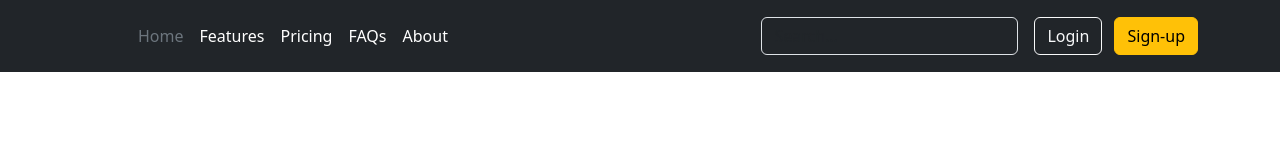
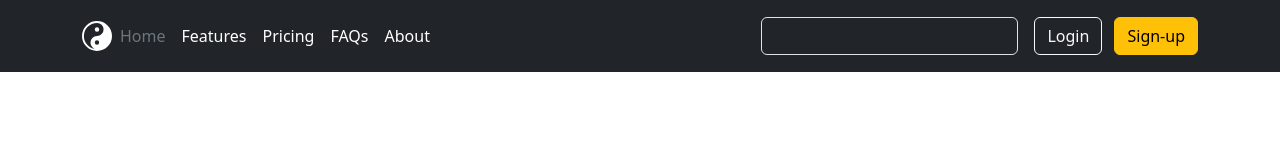
Before and after one commit to aakashthapa7/learning-bootstrap, a plain HTML site: page index.html in a window 1280 px wide. Drawn offline with nearby package versions, Linux system fonts and the light colour scheme.

Commit message:
complete header

```diff
--- a/index.html
+++ b/index.html
@@ -7,17 +7,23 @@
     <title>My website</title>
     <link href="https://cdn.jsdelivr.net/npm/bootstrap@5.3.8/dist/css/bootstrap.min.css" rel="stylesheet"
         integrity="sha384-sRIl4kxILFvY47J16cr9ZwB07vP4J8+LH7qKQnuqkuIAvNWLzeN8tE5YBujZqJLB" crossorigin="anonymous">
+    <link rel="stylesheet" href="https://cdn.jsdelivr.net/npm/bootstrap-icons@1.13.1/font/bootstrap-icons.min.css">
+    <style>
+
+    </style>
 </head>
 
 <body>
 
     <header class="p-3 text-bg-dark">
         <div class="container">
-            <div class="d-flex flex-wrap align-items-center justify-content-center justify-content-lg-start"> <a
-                    href="/" class="d-flex align-items-center mb-2 mb-lg-0 text-white text-decoration-none"> <svg
-                        class="bi me-2" width="40" height="32" role="img" aria-label="Bootstrap">
-                        <use xlink:href="#bootstrap"></use>
-                    </svg> </a>
+            <div class="d-flex flex-wrap align-items-center justify-content-center justify-content-lg-start">
+                <a href="/" class="d-flex align-items-center mb-2 mb-lg-0 text-white text-decoration-none">
+                    <svg xmlns="http://www.w3.org/2000/svg" width="30" height="30" fill="currentColor" class="bi bi-yin-yang" viewBox="0 0 16 16">
+                        <path d="M9.167 4.5a1.167 1.167 0 1 1-2.334 0 1.167 1.167 0 0 1 2.334 0" />
+                        <path d="M8 0a8 8 0 1 0 0 16A8 8 0 0 0 8 0M1 8a7 7 0 0 1 7-7 3.5 3.5 0 1 1 0 7 3.5 3.5 0 1 0 0 7 7 7 0 0 1-7-7m7 4.667a1.167 1.167 0 1 1 0-2.334 1.167 1.167 0 0 1 0 2.334" />
+                    </svg>
+                </a>
                 <ul class="nav col-12 col-lg-auto me-lg-auto mb-2 justify-content-center mb-md-0">
                     <li><a href="#" class="nav-link px-2 text-secondary">Home</a></li>
                     <li><a href="#" class="nav-link px-2 text-white">Features</a></li>
@@ -34,6 +40,8 @@
         </div>
     </header>
 
+
+
 </body>
 
 </html>
```
